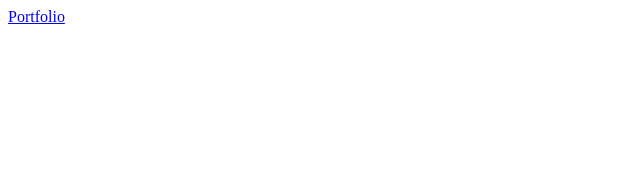
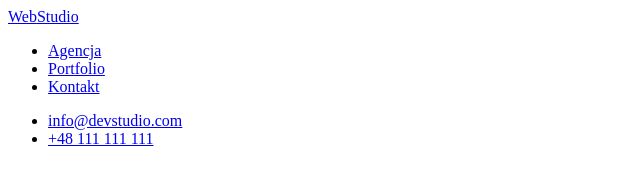
Before and after one commit to julkawinkler/goit-markup-hw-02, a plain HTML site: page portfolio.html in a window 1280 px wide. Shown: the whole page, without its empty margins (0-640 px from the left). Drawn offline with Linux system fonts and the light colour scheme.

Commit message:
Update portfolio.html

```diff
--- a/portfolio.html
+++ b/portfolio.html
@@ -6,6 +6,19 @@
     <title>Portfolio</title>
   </head>
   <body>
-    <a href="index.html">Portfolio</a>
+    <header>
+      <a href="index.html">Web<span>Studio</span></a>
+      <nav>
+        <ul>
+          <li><a href="accent">Agencja</a></li>
+          <li><a href="./portfolio.html">Portfolio</a></li>
+          <li><a href="accent">Kontakt</a></li>
+        </ul>
+      </nav>
+      <ul>
+        <li><a href="mailto:info@devstudio.com">info@devstudio.com</a></li>
+        <li><a href="tel:48111111111">+48 111 111 111</a></li>
+      </ul>
+    </header>
   </body>
 </html>
```
